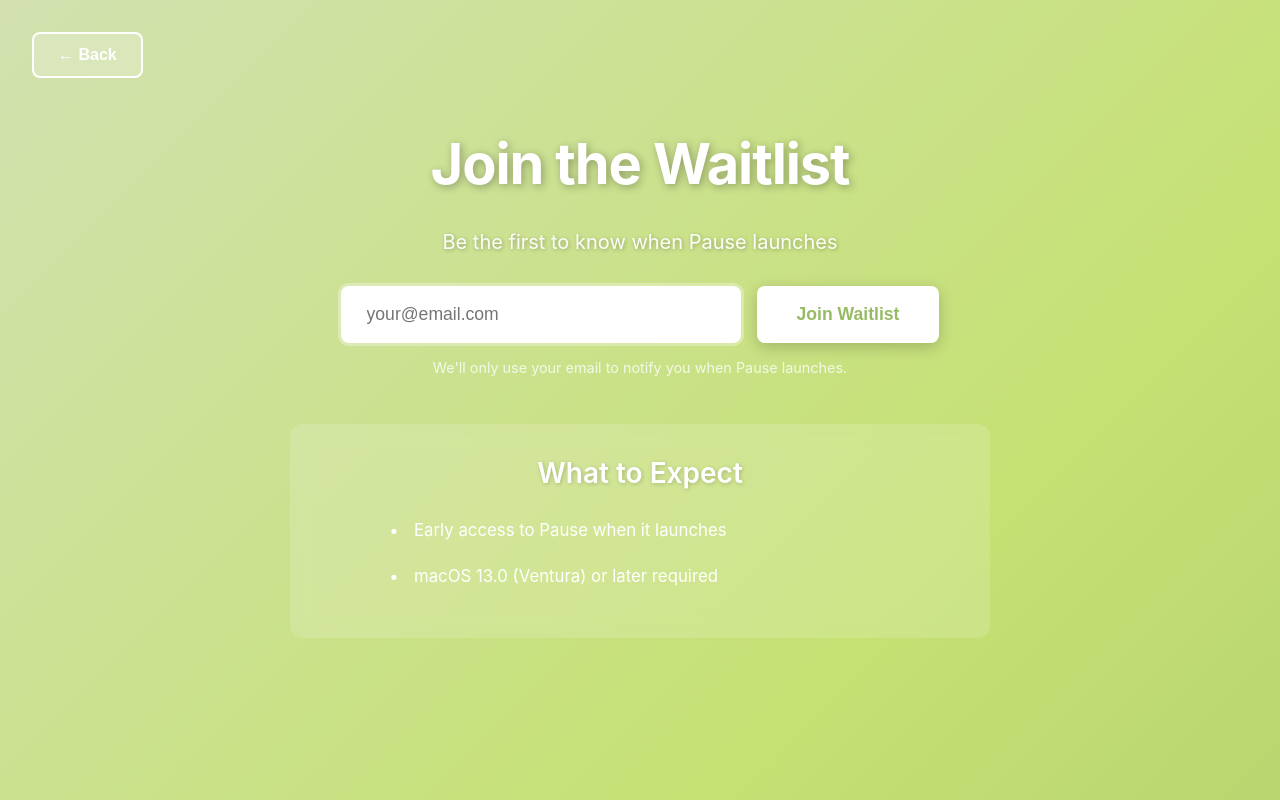
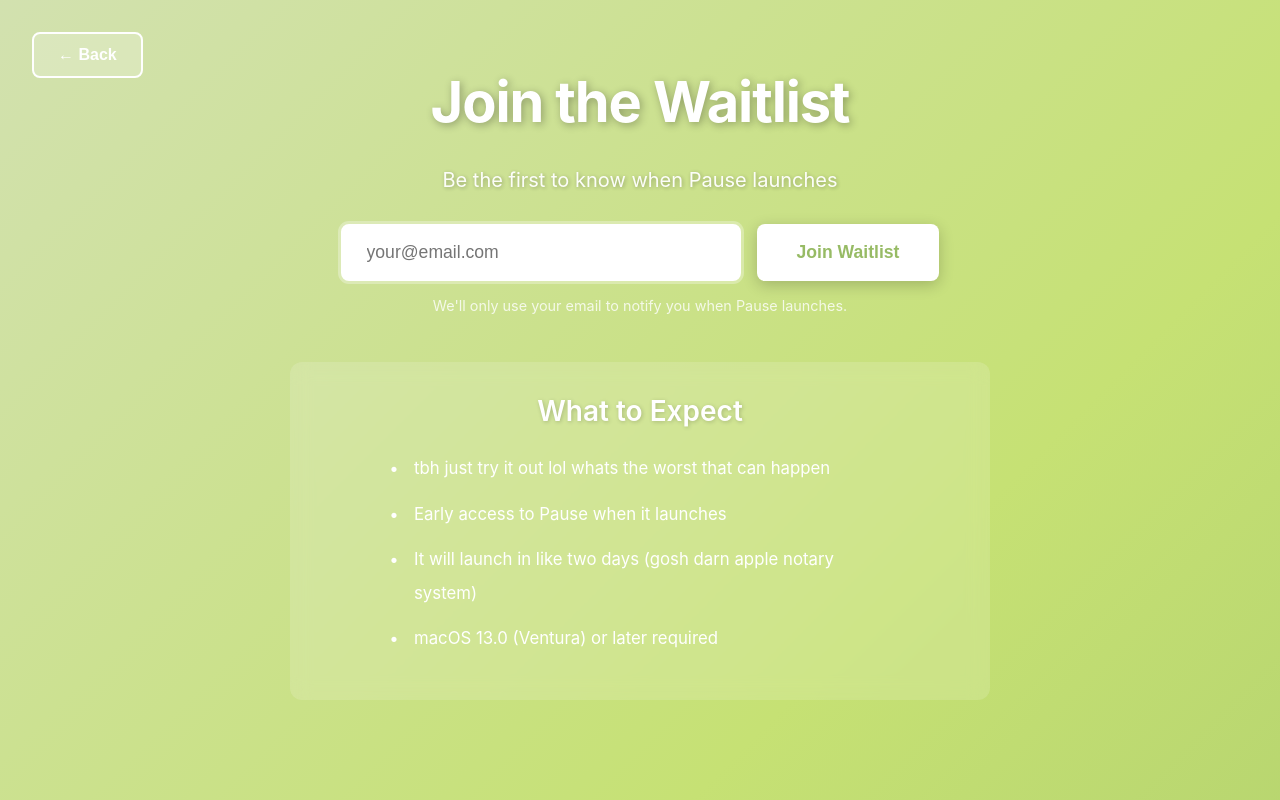
Before and after one commit to Moonflower2022/Pause, a Vue app in the folder website/: page /install in a window 1280 px wide. Built offline with nearby package versions, Linux system fonts and the light colour scheme; no server answers.

Commit message:
add the fact that ill launch very very soon, and encourage ppl to try it out

```diff
--- a/website/src/views/Install.vue
+++ b/website/src/views/Install.vue
@@ -105,7 +105,9 @@
       <div class="info-box">
         <h2 class="info-title">What to Expect</h2>
         <ul class="info-list">
+          <li>tbh just try it out lol whats the worst that can happen</li>
           <li>Early access to Pause when it launches</li>
+          <li>It will launch in like two days (gosh darn apple notary system)</li>
           <li>macOS 13.0 (Ventura) or later required</li>
         </ul>
       </div>
```
